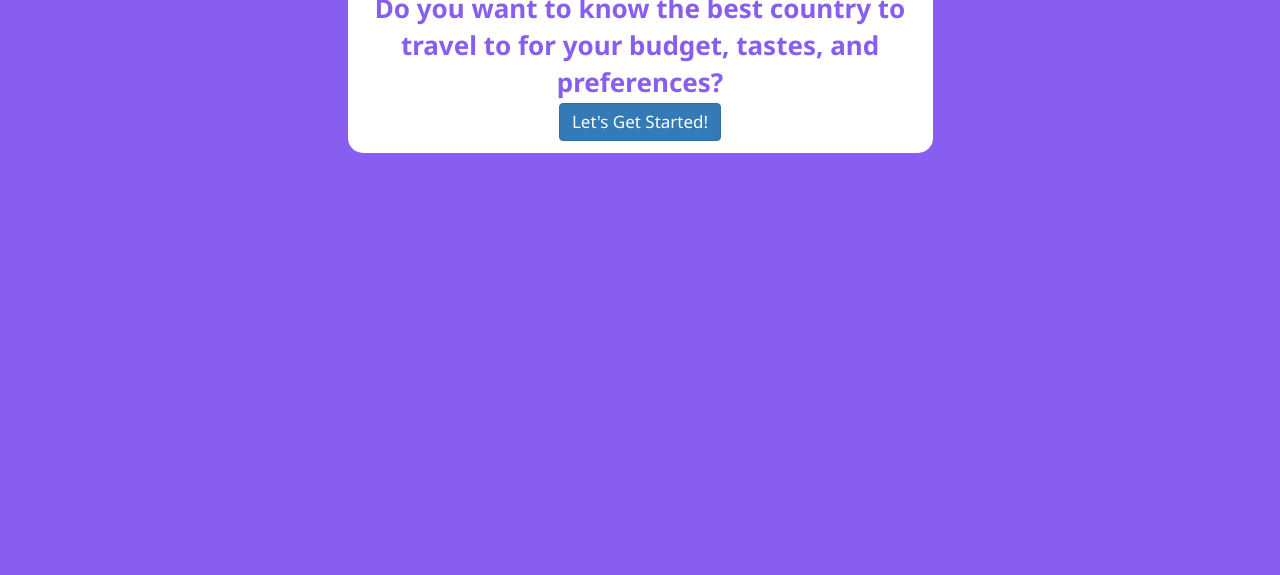
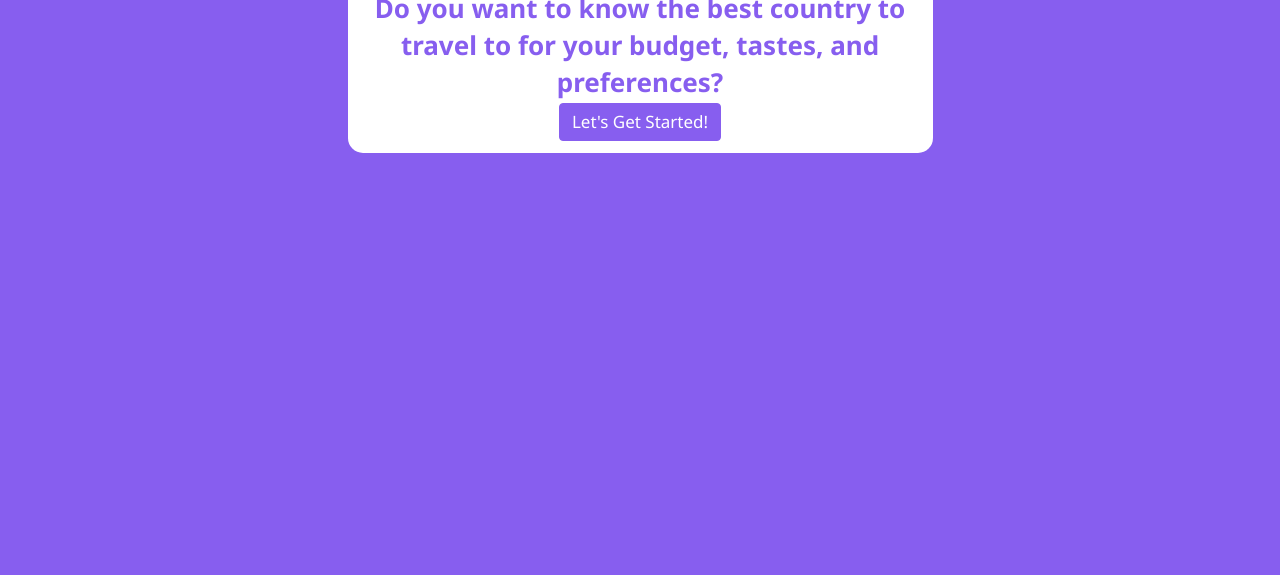
Before and after one commit to alexdecapri/travel-suggestion, a website: page index.html in a window 1280 px wide. Shown: the part 225-800 px from the top of the page. Drawn offline with nearby package versions, Linux system fonts and the light colour scheme; some packages are replaced by stand-ins of ours.

Commit message:
buttons fixed

```diff
--- a/js/colorService.js
+++ b/js/colorService.js
@@ -6,11 +6,15 @@ app.service('colorService', function() {
     var colors = ['#FF4D63', '#3848AC', '#513584', '#9D4075', '#4D7AFF', '#875EEF', '#525561'];
     var randomColor = colors[Math.floor(Math.random() * colors.length)];
     var page = document.body;
-    var btn = document.getElementsByClassName('btn-primary');
+    var btns = document.getElementsByClassName('btn-primary');
     page.style.backgroundColor = randomColor;
     page.style.color = randomColor;
-    console.log(btn);
-    // document.getElementsByClassName("btn btn-primary").style.backgroundColor = randomColor;
+
+    for (var i = 0; i < btns.length; i++) {
+      btns[i].style.backgroundColor = randomColor;
+      btns[i].style.borderColor = randomColor;
+    }
+
   }
 
 });
--- a/sass/style.scss
+++ b/sass/style.scss
@@ -42,6 +42,7 @@ body, html {
 .btn-primary {
   outline: none !important;
   font-size: 17px;
+  background-color: red;
 }
 
 .btn-primary:hover {
```
Also changed, not shown: css/style.css.
